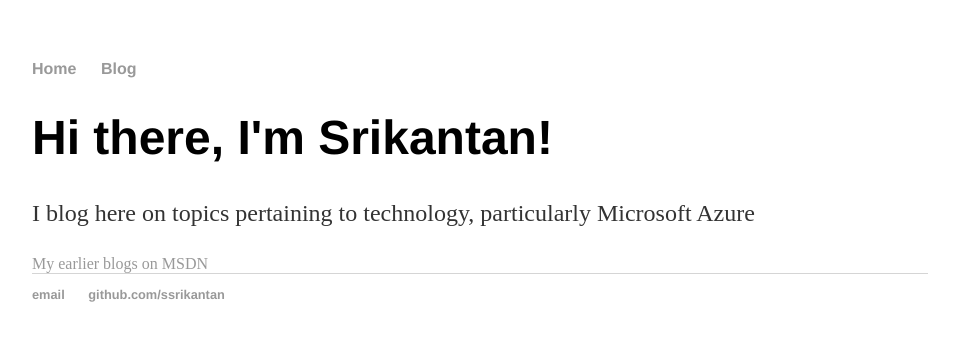
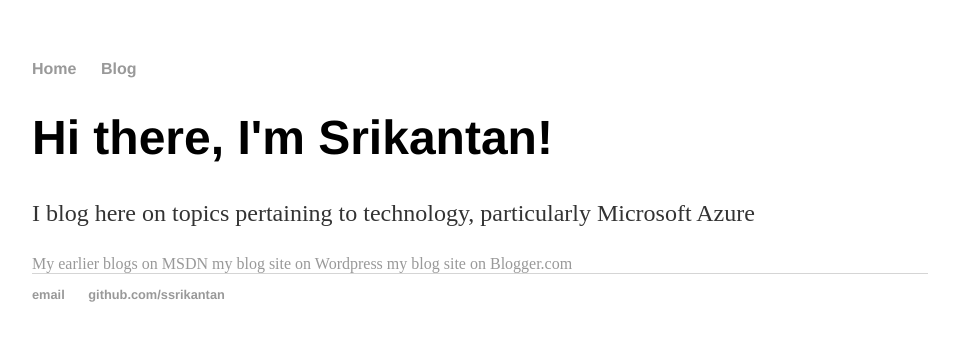
Before and after one commit to ssrikantan/ssrikantan.github.io, a Jekyll site: the page built from index.html, in a window 1280 px wide. Shown: the top 341 px of the page, without its empty margins (160-1119 px from the left). Built offline with Jekyll 4.4.1, drawn with Linux system fonts in a browser that asks for light colours.

Commit message:
Update index.html

```diff
--- a/index.html
+++ b/index.html
@@ -6,4 +6,6 @@ title: Srikantan Sankaran
 	<h1>Hi there, I'm Srikantan!</h1>
 	<p>I blog here on topics pertaining to technology, particularly Microsoft Azure</p>
 	<a href="https://docs.microsoft.com/en-us/archive/blogs/srikantan">My earlier blogs on MSDN</a>
+	<a href="https://srikantan67.video.blog">my blog site on Wordpress</a>
+		<a href="https://srikantan67.blogspot.com">my blog site on Blogger.com</a>
 </div><!-- /.blurb -->
```
